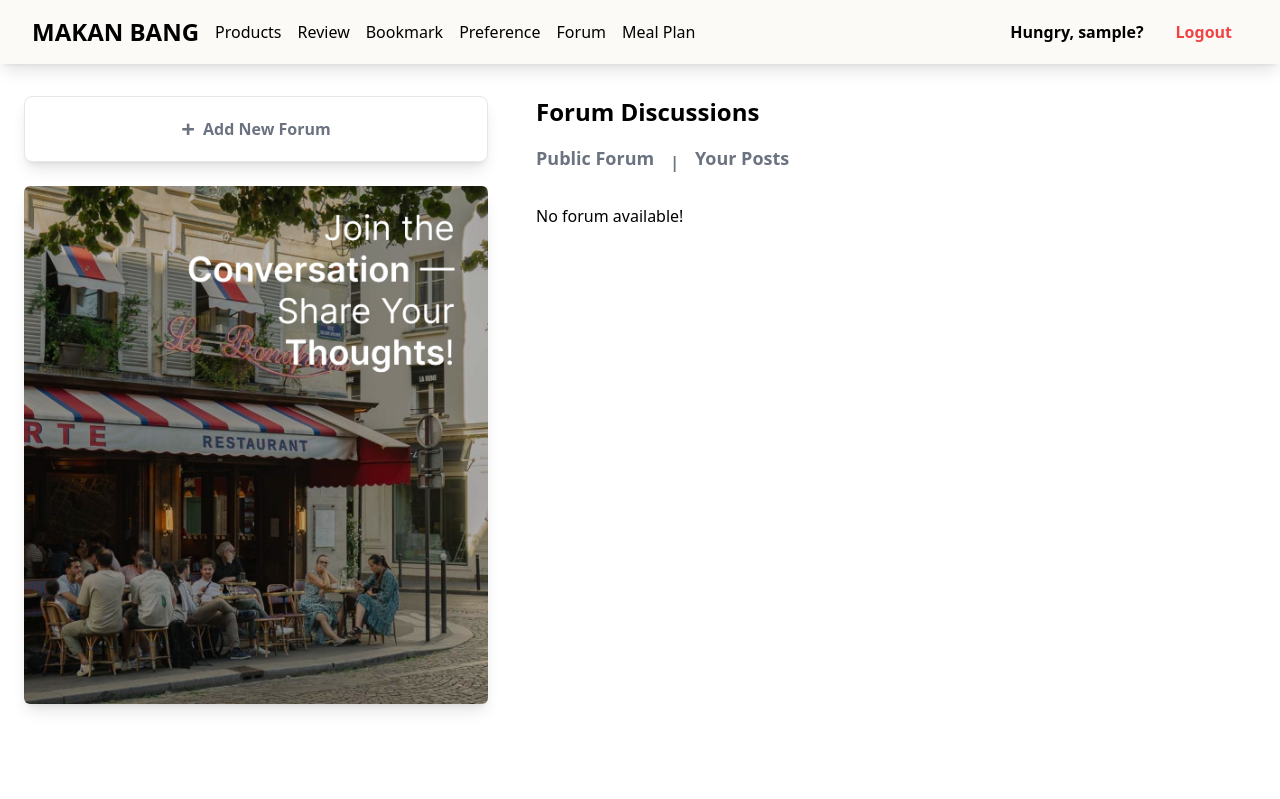
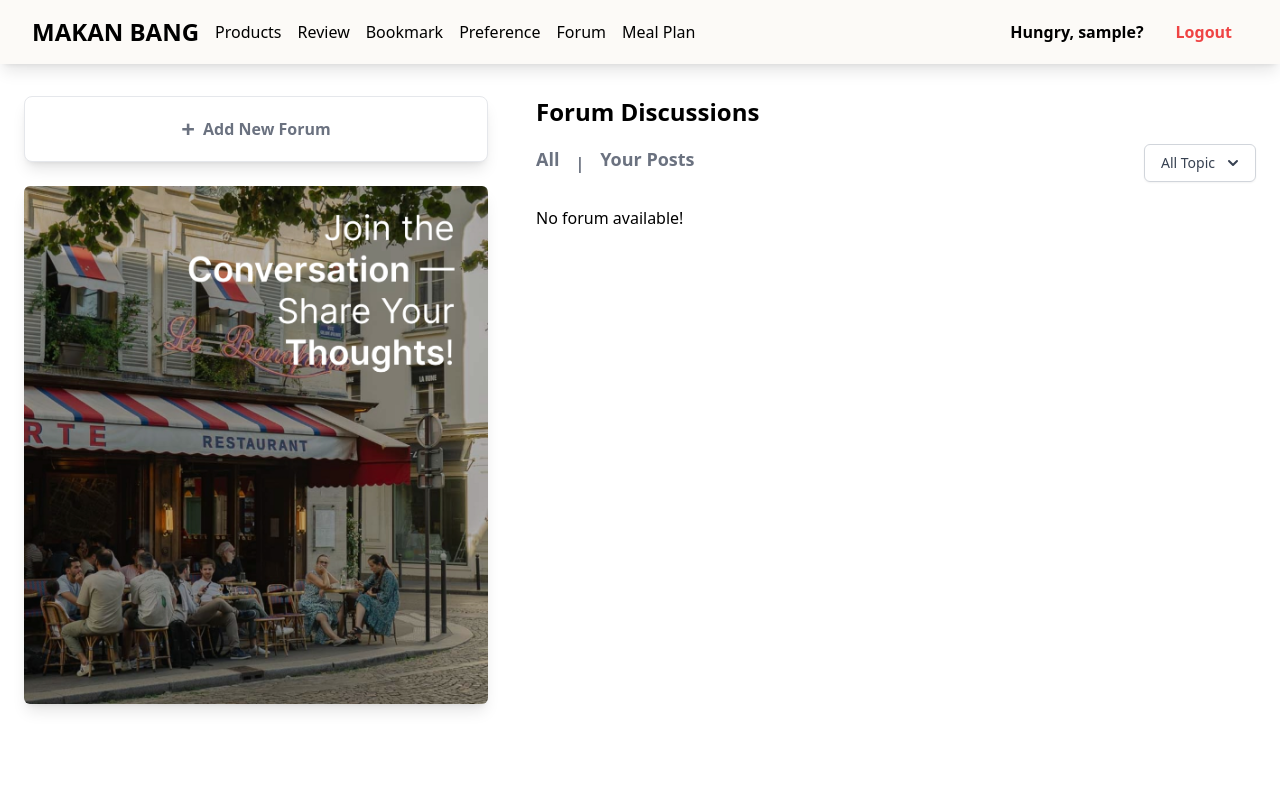
Before and after one commit to PBP7/makan-bang, a Django app: page /forum/ in a window 1280 px wide. Shown: the top 799 px of the page. Run offline with Django 5.2, Linux system fonts and the light colour scheme; the visitor is signed in with stand-in values (Sample User, id 1); data that the repository does not hold is empty; some libraries are stand-ins or nearby versions.

Commit message:
add forum filter category

```diff
--- a/forum/templates/main_forum.html
+++ b/forum/templates/main_forum.html
@@ -32,10 +32,11 @@
         <h1 class="text-2xl font-bold mb-4">Forum Discussions</h1>
 
         <!-- public/your posts -->
-        <div class="mb-4 flex items-center space-x-4 pb-2">
+        <div class="mb-4 flex items-center justify-between pb-2">
+            <div class="flex items-center space-x-4">
                 <a href="{% url 'forum:public_forum' %}"
                    class="text-lg font-semibold pb-2 {% if current_tab == 'public' %}text-black border-b-2 border-black{% else %}text-gray-500 hover:text-black{% endif %}">
-                Public Forum
+                    All
                 </a>
 
                 <span class="text-gray-500 font-bold">|</span>
@@ -44,8 +45,43 @@
                    class="text-lg font-semibold pb-2 {% if current_tab == 'your_posts' %}text-black border-b-2 border-black{% else %}text-gray-500 hover:text-black{% endif %}">
                     Your Posts
                 </a>
+            </div>
 
+            <!-- Dropdown Menu positioned to the right -->
+            <div class="relative inline-block text-left">
+                <button
+                    id="dropdownButton"
+                    class="inline-flex justify-center rounded-md border border-gray-300 shadow-sm px-4 py-2 bg-white text-sm font-medium text-gray-700 hover:bg-gray-50 focus:outline-none"
+                    type="button"
+                    aria-haspopup="true"
+                    aria-expanded="true"
+                >
+                    {{ current_topic|default:"All Topic" }}
+                    <svg class="-mr-1 ml-2 h-5 w-5" xmlns="http://www.w3.org/2000/svg" viewBox="0 0 20 20" fill="currentColor" aria-hidden="true">
+                        <path fill-rule="evenodd" d="M5.293 7.293a1 1 0 011.414 0L10 10.586l3.293-3.293a1 1 0 011.414 1.414l-4 4a1 1 0 01-1.414 0l-4-4a1 1 0 010-1.414z" clip-rule="evenodd" />
+                    </svg>
+                </button>
+
+                <div
+                    id="dropdownMenu"
+                    class="origin-top-right absolute right-0 mt-2 w-48 rounded-md shadow-lg bg-white ring-1 ring-black ring-opacity-5 hidden z-50"
+                    role="menu"
+                    aria-orientation="vertical"
+                    aria-labelledby="dropdownButton"
+                >
+                    <div class="py-1" role="none">
+                        <a href="{% url 'forum:show_forum' %}" class="text-gray-700 block px-4 py-2 text-sm {% if current_topic == 'All Topic' %}font-bold{% endif %}" role="menuitem">All Topic</a>
+                        <a href="{% url 'forum:show_forum' %}?topic=Information" class="text-gray-700 block px-4 py-2 text-sm {% if current_topic == 'Information' %}font-bold{% endif %}" role="menuitem">Information</a>
+                        <a href="{% url 'forum:show_forum' %}?topic=Experience" class="text-gray-700 block px-4 py-2 text-sm {% if current_topic == 'Experience' %}font-bold{% endif %}" role="menuitem">Experience</a>
+                        <a href="{% url 'forum:show_forum' %}?topic=Recommendation" class="text-gray-700 block px-4 py-2 text-sm {% if current_topic == 'Recommendation' %}font-bold{% endif %}" role="menuitem">Recommendation</a>
+                        <a href="{% url 'forum:show_forum' %}?topic=Restaurants" class="text-gray-700 block px-4 py-2 text-sm {% if current_topic == 'Restaurants' %}font-bold{% endif %}" role="menuitem">Restaurants</a>
+                        <a href="{% url 'forum:show_forum' %}?topic=Foods" class="text-gray-700 block px-4 py-2 text-sm {% if current_topic == 'Foods' %}font-bold{% endif %}" role="menuitem">Foods</a>
                     </div>
+                </div>
+            </div>
+        </div>
+
+
 
         {% if not questions %}
         <p>No forum available!</p>
@@ -120,6 +156,20 @@ document.addEventListener("DOMContentLoaded", function () {
     const closeModalButton = document.getElementById('closeModalButton');
     const form = document.getElementById('modalForumForm');
     const errorMessages = document.getElementById('errorMessages');
+
+    const dropdownButton = document.getElementById("dropdownButton");
+    const dropdownMenu = document.getElementById("dropdownMenu");
+
+    dropdownButton.addEventListener("click", function() {
+        dropdownMenu.classList.toggle("hidden");
+    });
+
+    // Close the dropdown if clicked outside
+    window.addEventListener("click", function(event) {
+        if (!dropdownButton.contains(event.target)) {
+            dropdownMenu.classList.add("hidden");
+        }
+    });
 
     openModalButton.addEventListener('click', function () {
         modal.classList.remove('hidden');
--- a/forum/views.py
+++ b/forum/views.py
@@ -10,10 +10,18 @@ from forum.forms import NewForumForm, ForumReplyForm
 # Create your views here.
 
 @login_required(login_url="authentication:login")
+@login_required(login_url="authentication:login")
 def show_forum(request):
-    questions = ForumQuestion.objects.all().order_by("-id")
-    context = {"questions": questions}
+    topic = request.GET.get('topic', 'All Topic')
+    if topic == 'All Topic':
+        questions = ForumQuestion.objects.all().order_by("-id")
+    else:
+        questions = ForumQuestion.objects.filter(topic=topic).order_by("-id")
 
+    context = {
+        "questions": questions,
+        "current_topic": topic
+    }
     return render(request, "main_forum.html", context)
 
 @login_required(login_url="authentication:login")
@@ -111,8 +119,8 @@ def view_forum(request, id):
 
 
 def public_forum(request):
-    topic = request.GET.get('topic', 'all')  # Get the selected topic from query parameters
-    if topic == 'all':
+    topic = request.GET.get('topic', 'All')  # Get the selected topic from query parameters
+    if topic == 'All':
         questions = ForumQuestion.objects.all().order_by("-id")  # Show all forum questions
     else:
         questions = ForumQuestion.objects.filter(topic=topic).order_by("-id")  # Filter questions by topic
@@ -120,8 +128,8 @@ def public_forum(request):
     return render(request, 'main_forum.html', {'questions': questions, 'topics': topics})
 
 def your_posts(request):
-    topic = request.GET.get('topic', 'all')  # Get the selected topic from query parameters
-    if topic == 'all':
+    topic = request.GET.get('topic', 'All')  # Get the selected topic from query parameters
+    if topic == 'All':
         questions = ForumQuestion.objects.filter(user=request.user).order_by("-id")  # Show only user's posts
     else:
         questions = ForumQuestion.objects.filter(user=request.user, topic=topic).order_by("-id")  # Filter by topic and user
```
Lines whose indentation alone changed are shown as unchanged.
